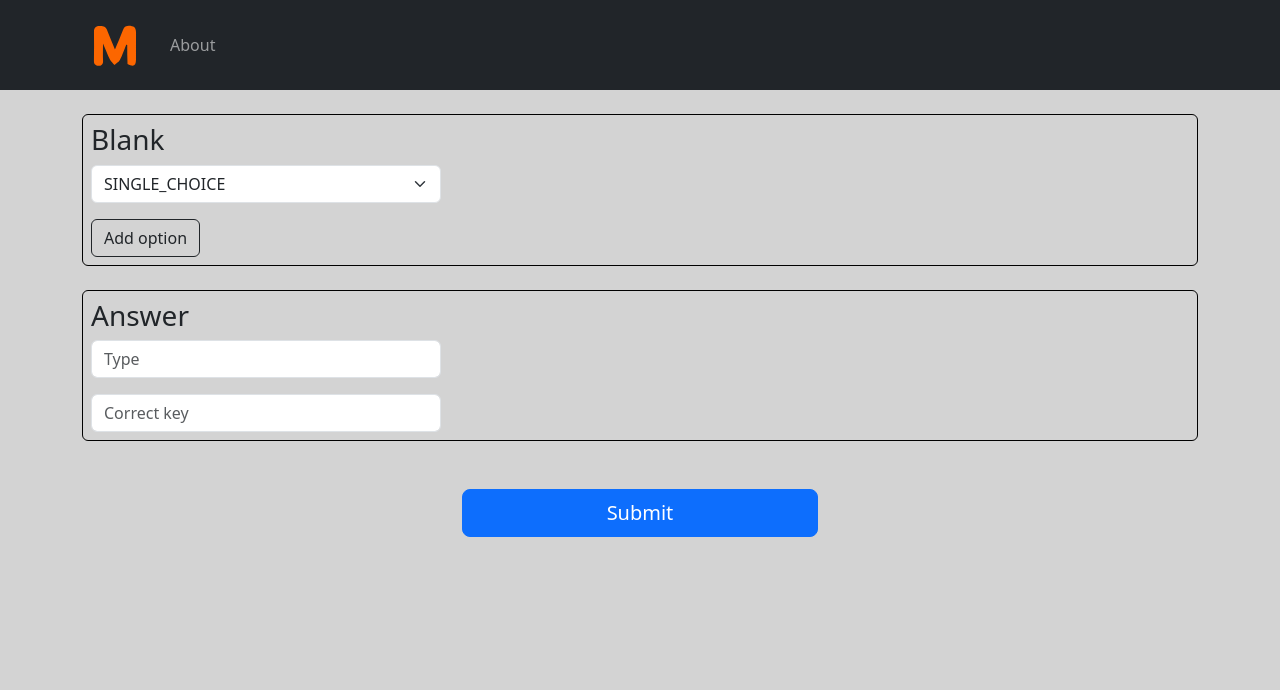
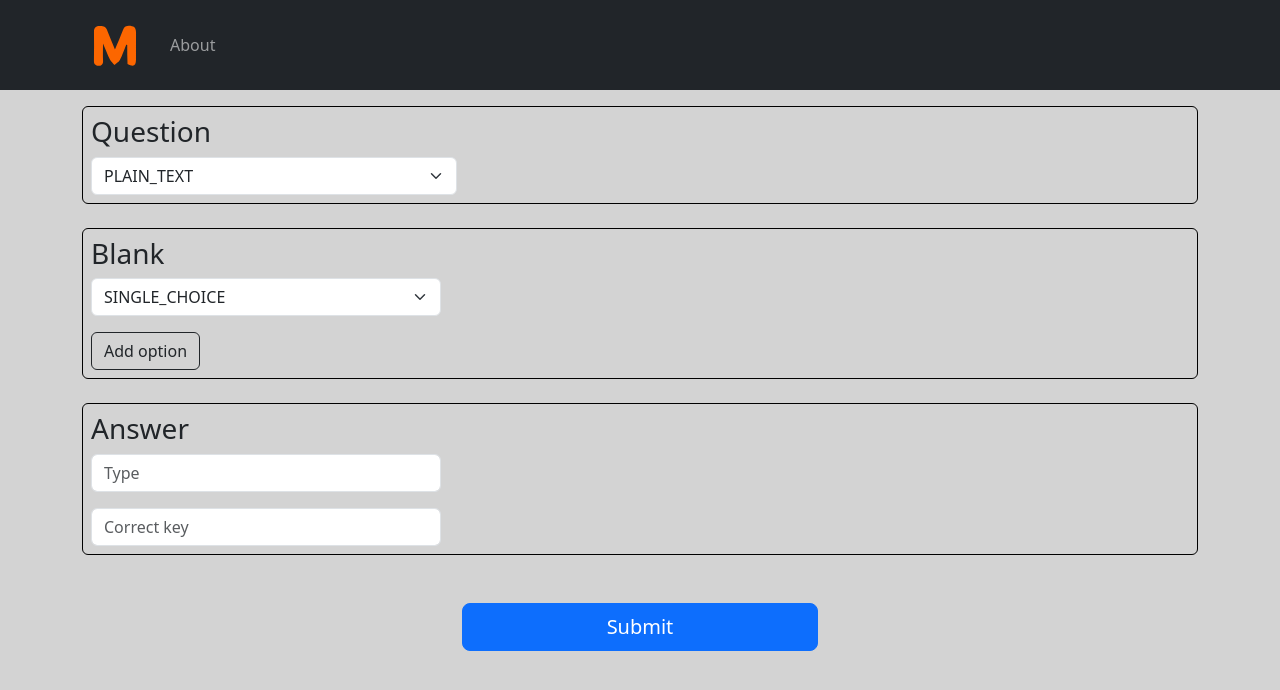
Before and after one commit to EthanIsaac2583/memes, a React (Create React App) app in the folder memed-frontend/: page /question-constructor in a window 1280 px wide. Shown: the top 690 px of the page. Built offline with nearby package versions, Linux system fonts and the light colour scheme.

Commit message:
m: added QuestionSection

```diff
--- a/memed-frontend/src/pages/task-constructor/index.tsx
+++ b/memed-frontend/src/pages/task-constructor/index.tsx
@@ -9,6 +9,7 @@ import {TTaskDto} from "../../dto/task";
 import {SubmitHandler, useForm, FormProvider} from "react-hook-form";
 import {BlankSection} from "./blank-section";
 import {AnswerSection} from "./answer-section";
+import {QuestionSection} from "./question-section";
 
 export const TaskConstructor = () => {
   const methods = useForm<TTaskDto>();
@@ -33,7 +34,7 @@ export const TaskConstructor = () => {
       <FormProvider {...methods}>
         <Form onSubmit={methods.handleSubmit(submit)}>
           <Container>
-
+            <QuestionSection />
           </Container>
           <Container className="mt-4">
             <BlankSection />
--- a/memed-frontend/src/pages/task-constructor/question-section.tsx
+++ b/memed-frontend/src/pages/task-constructor/question-section.tsx
@@ -0,0 +1,28 @@
+import Row from "react-bootstrap/Row";
+import Col from "react-bootstrap/Col";
+import {FormSection} from "../../components/form-section";
+import {useFormContext} from "react-hook-form";
+import {Form} from "react-bootstrap";
+import {EQuestionType} from "../../model/question-type";
+
+export const QuestionSection = () => {
+  const { register } = useFormContext();
+
+  return (
+    <FormSection>
+      <Row>
+        <Col><h3>Question</h3></Col>
+      </Row>
+      <Row>
+        <Col>
+          <Col md={4} xs={12}>
+            <Form.Select {...register('question.type')}>
+              <option value={EQuestionType.PLAIN_TEXT}>{EQuestionType.PLAIN_TEXT}</option>
+              <option value={EQuestionType.YOUTUBE_VIDEO}>{EQuestionType.YOUTUBE_VIDEO}</option>
+            </Form.Select>
+          </Col>
+        </Col>
+      </Row>
+    </FormSection>
+  );
+};
```
